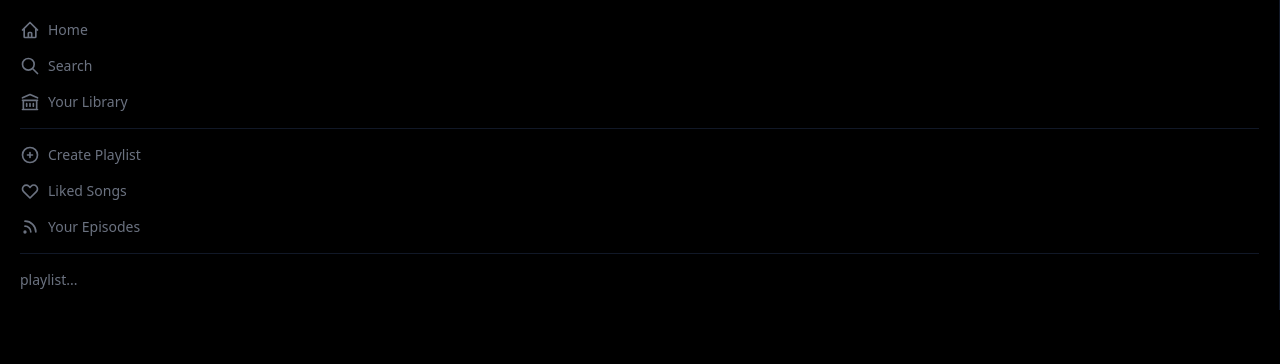
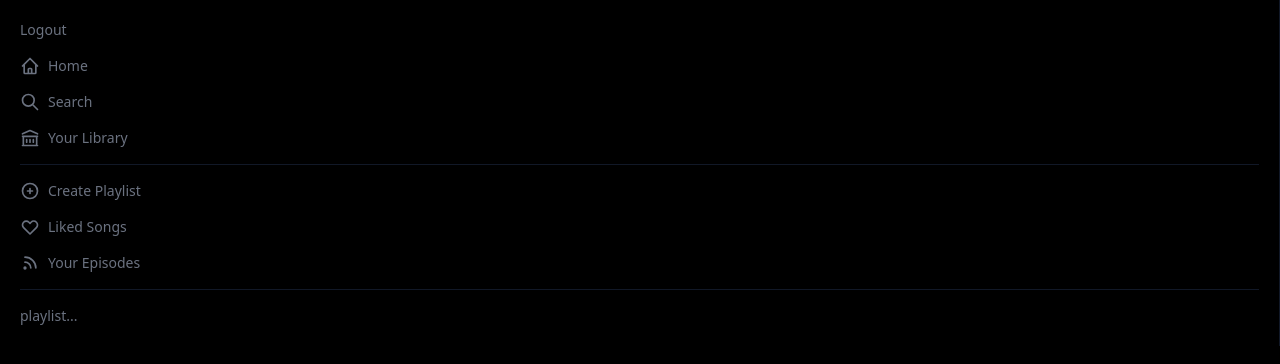
Before and after one commit to timothyrusso/nextjs-spotify, a Next.js app: page / in a window 1280 px wide. Shown: the top 364 px of the page. Built offline with nearby package versions, Linux system fonts and the light colour scheme.

Commit message:
feat: logout button logic

```diff
--- a/components/Sidebar.js
+++ b/components/Sidebar.js
@@ -7,11 +7,18 @@
   HeartIcon,
   RssIcon,
 } from '@heroicons/react/outline';
+import { signOut } from 'next-auth/react';
 
 function Sidebar() {
   return (
     <div className="text-gray-500 p-5 text-sm border-r border-gray-900">
       <div className="space-y-4">
+        <button
+          className="flex items-center space-x-2 hover:text-white"
+          onClick={() => signOut()}
+        >
+          <p>Logout</p>
+        </button>
         <button className="flex items-center space-x-2 hover:text-white">
           <HomeIcon className="h-5 w-5" />
           <p>Home</p>
```
Also changed, not shown: todo.txt.
